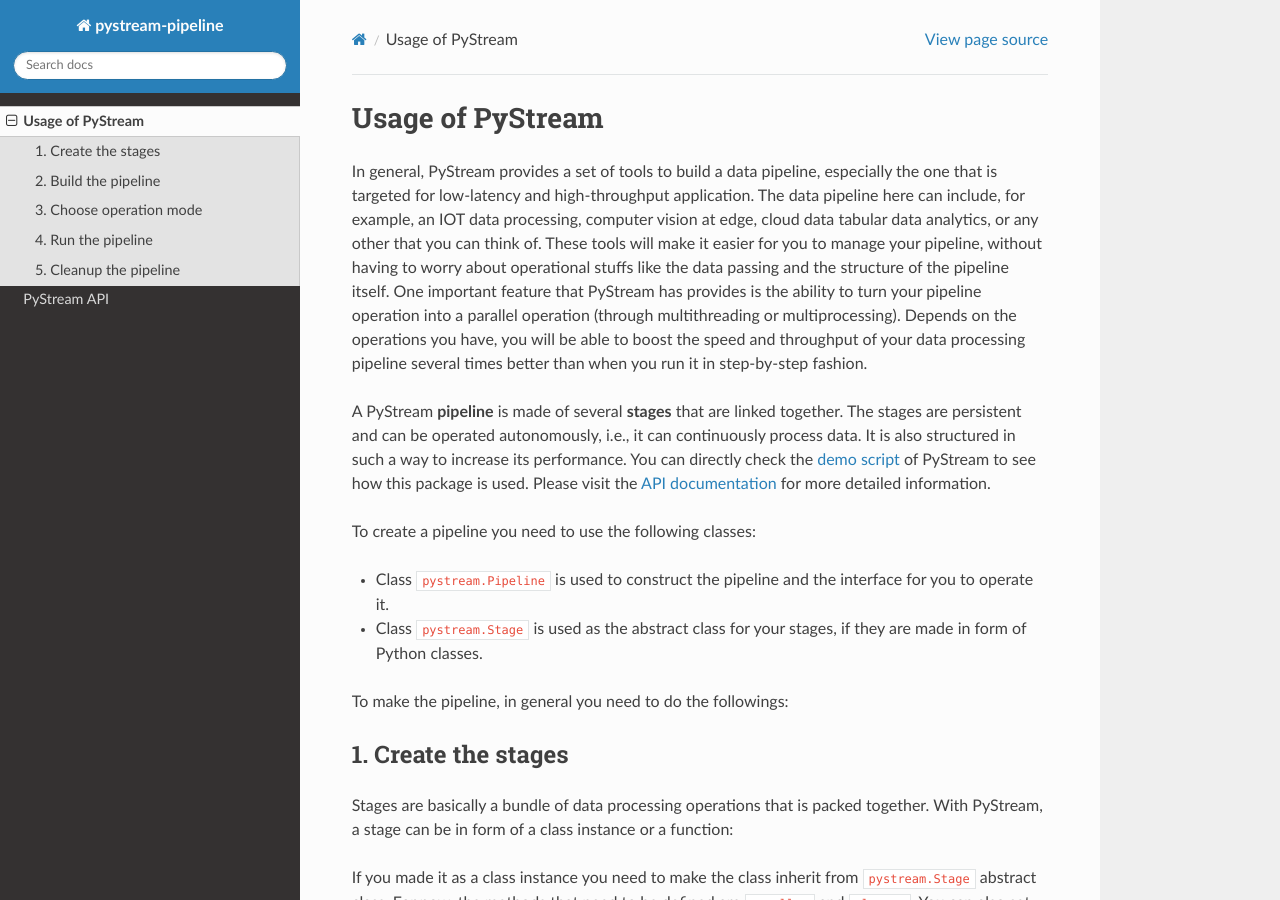
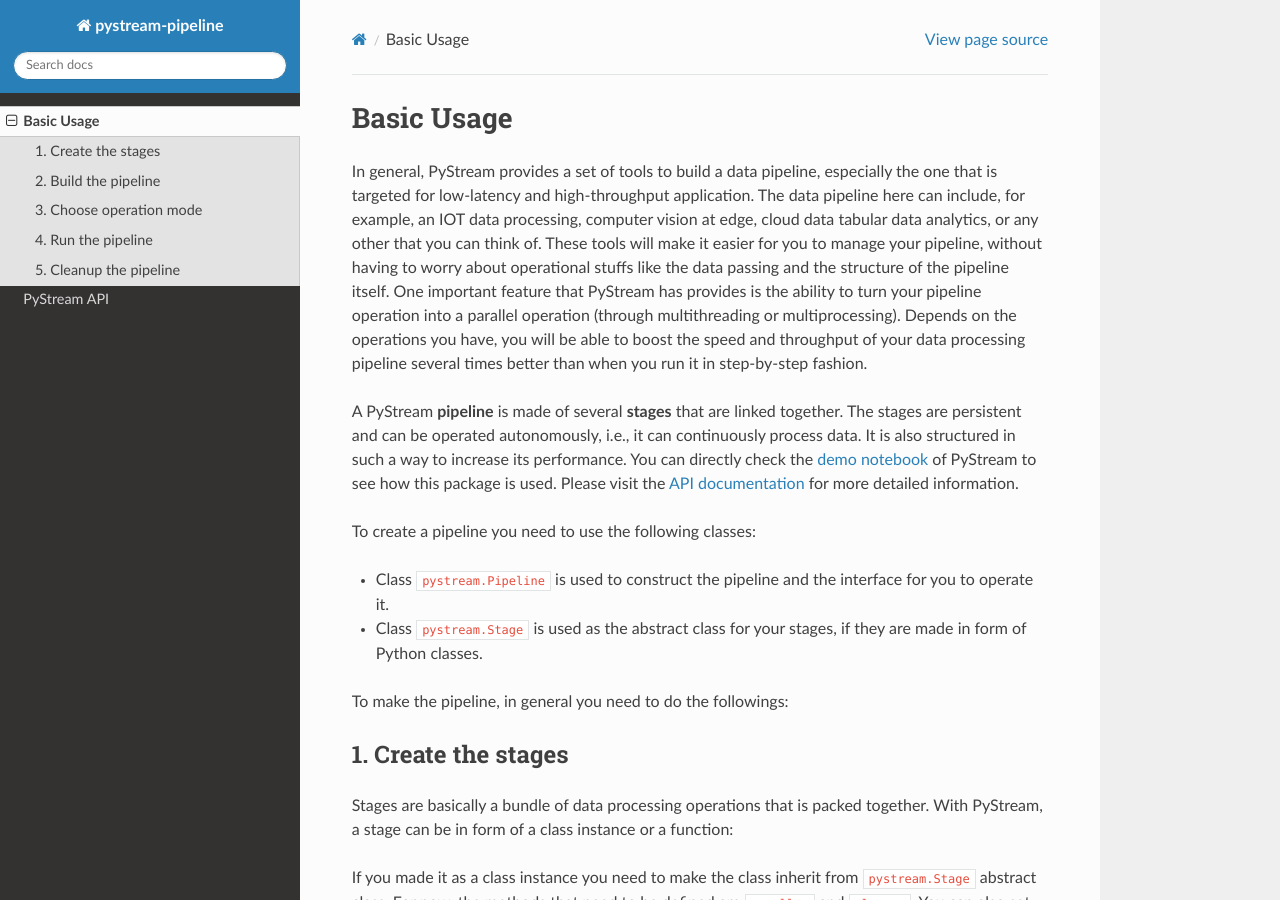
Before and after one commit to MukhlasAdib/pystream-pipeline, a Sphinx documentation site: the page built from docs/source/usage.rst, in a window 1280 px wide and 900 px high. Built offline with Sphinx 7.4.7 and the Read the Docs theme 2.0.0, drawn with Linux system fonts in a browser that asks for light colours.

```diff
--- a/docs/source/usage.rst
+++ b/docs/source/usage.rst
@@ -1,4 +1,4 @@
-Usage of PyStream
+Basic Usage
 ======================================
 
 In general, PyStream provides a set of tools to build a data pipeline, especially the one that is targeted for low-latency and high-throughput application.
@@ -10,7 +10,7 @@ Depends on the operations you have, you will be able to boost the speed and thro
 A PyStream **pipeline** is made of several **stages** that are linked together.
 The stages are persistent and can be operated autonomously, i.e., it can continuously process data.
 It is also structured in such a way to increase its performance.
-You can directly check the `demo script <https://github.com/MukhlasAdib/pystream-pipeline/blob/main/demo.ipynb>`_ of PyStream to see how this package is used.
+You can directly check the `demo notebook <https://github.com/MukhlasAdib/pystream-pipeline/blob/main/demo.ipynb>`_ of PyStream to see how this package is used.
 Please visit the `API documentation <https://pystream-pipeline.readthedocs.io/en/latest/api.html>`_ for more detailed information.
 
 To create a pipeline you need to use the following classes:
```
Also changed, not shown: docs/source/advanced.rst (added, +34 -0 lines).
